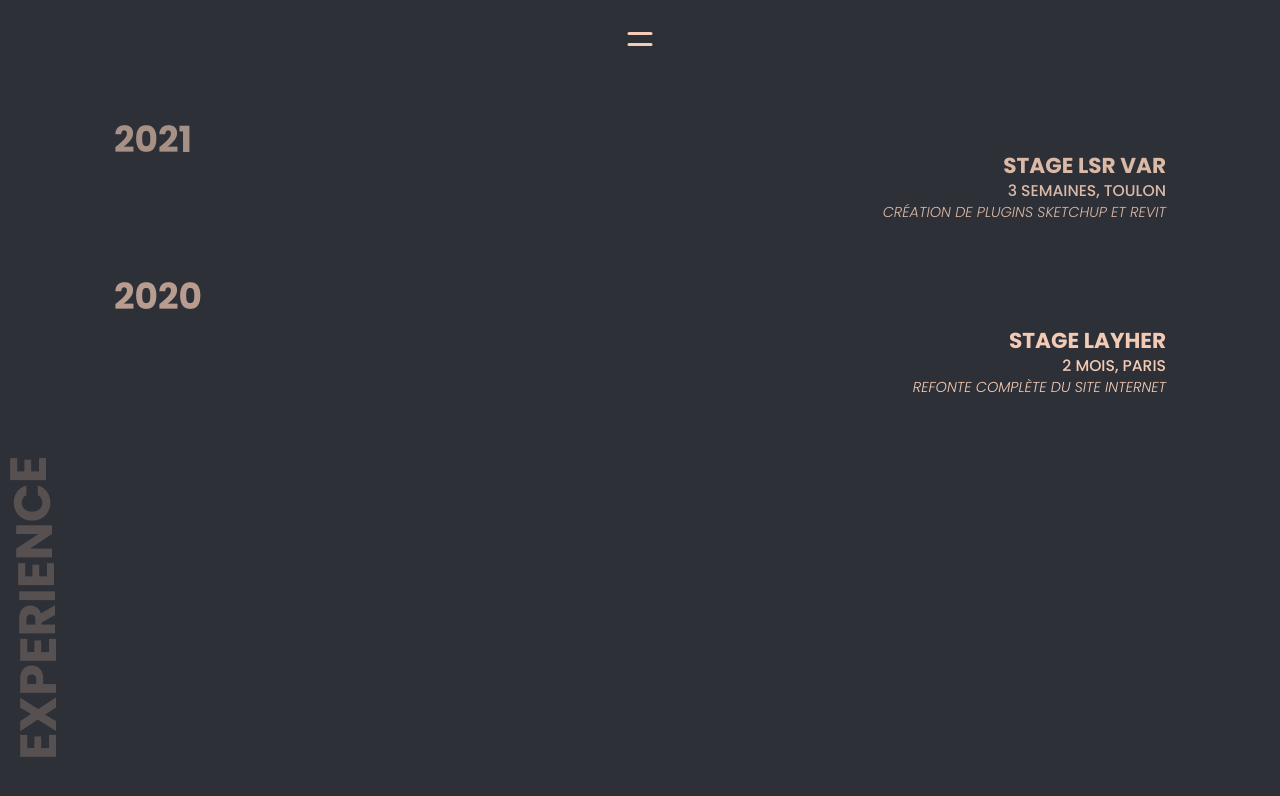
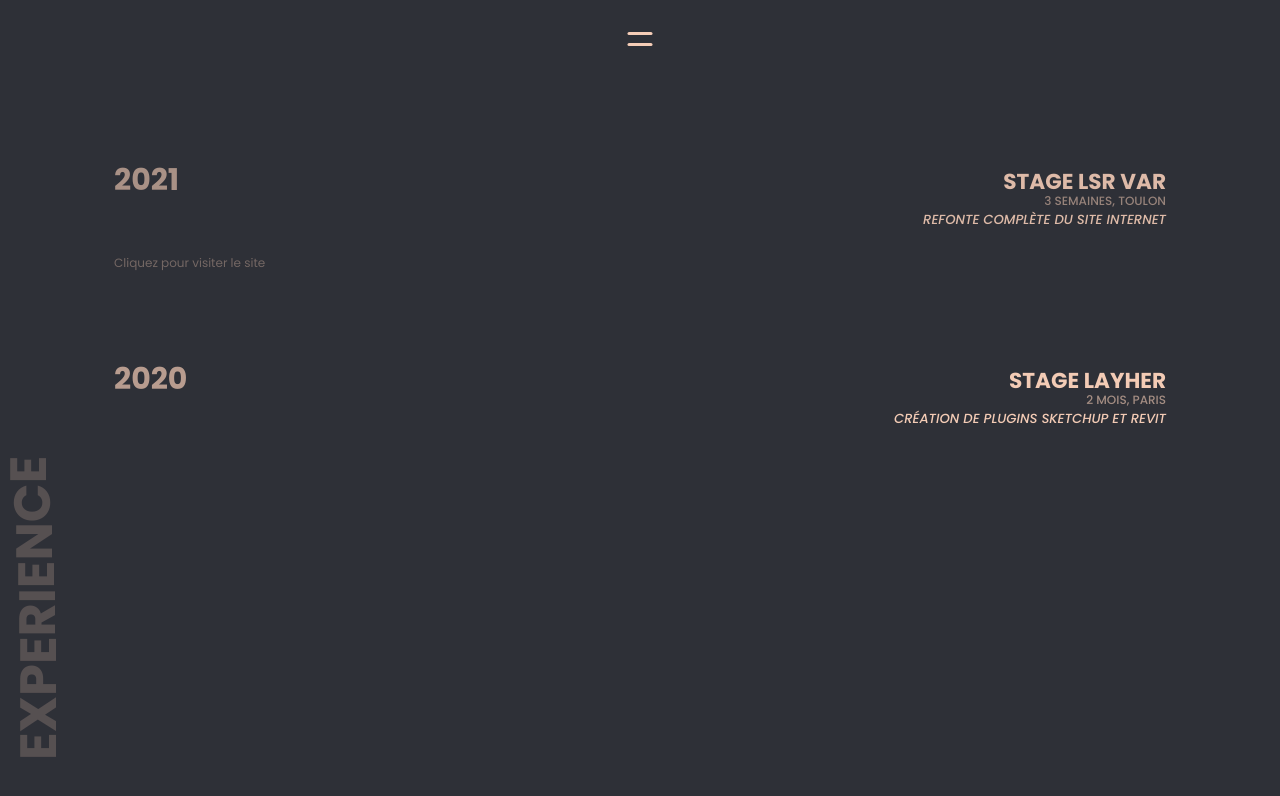
Before and after one commit to mohamed-ndoye811/webcv, a React (Create React App) app: page /experience in a window 1280 px wide. Shown: the top 796 px of the page. Built offline with nearby package versions, Linux system fonts and the light colour scheme.

Commit message:
Experience updatre

```diff
--- a/src/pages/Experience.jsx
+++ b/src/pages/Experience.jsx
@@ -1,27 +1,27 @@
-import { React, useEffect } from "react";
-import anime from "animejs";
+import { React, useEffect } from 'react';
+import anime from 'animejs';
 
 //---- Component imports
-import PageTitle from "../components/PageTitle";
+import PageTitle from '../components/PageTitle';
 
 export default function Experience(props) {
   let experienceList = [
     {
       key: 1,
       year: 2021,
-      name: "Stage lsr var",
-      durationLocation: "3 semaines, toulon",
-      tasks: "Création de plugins SketchUp et Revit",
-      link: "https://www.lsr83000.fr/",
-      languageUsed: ["html", "css", "javascript", "svelte"],
+      name: 'Stage lsr var',
+      durationLocation: '3 semaines, toulon',
+      tasks: 'Refonte complète du site internet',
+      link: 'https://www.lsr83000.fr/',
+      languageUsed: ['html', 'css', 'javascript', 'svelte'],
     },
     {
       key: 2,
       year: 2020,
-      name: "Stage Layher",
-      durationLocation: " 2 mois, paris",
-      tasks: "Refonte complète du site internet",
-      languageUsed: ["c_sharp", "ruby"],
+      name: 'Stage Layher',
+      durationLocation: ' 2 mois, paris',
+      tasks: 'Création de plugins SketchUp et Revit',
+      languageUsed: ['c_sharp', 'ruby'],
     },
   ];
 
@@ -29,10 +29,10 @@ export default function Experience(props) {
     let tl = anime.timeline();
 
     tl.add({
-      targets: ".experienceCard",
+      targets: '.experienceCard',
       translateY: [150, 0],
       opacity: [0, 1],
-      easing: "easeOutQuint",
+      easing: 'easeOutQuint',
       duration: duration,
       delay: anime.stagger(125),
     });
@@ -40,19 +40,19 @@ export default function Experience(props) {
 
   useEffect(() => {
     anime({
-      targets: ".container, .pageTitle",
+      targets: '.container, .pageTitle',
       opacity: [0, 0],
     });
 
     if (props.startAnimations) {
       setTimeout(() => {
         anime({
-          targets: ".container",
+          targets: '.container',
           opacity: [0, 1],
         });
 
         anime({
-          targets: ".pageTitle",
+          targets: '.pageTitle',
           opacity: [0, 0.2],
         });
         loadEnterAnimation(1200);
@@ -62,10 +62,10 @@ export default function Experience(props) {
 
   return (
     <>
-      <PageTitle title="Experience" />
-      <main className="experiencePage">
-        <div className="container experienceContainer">
-          <div className="experienceList">
+      <PageTitle title='Experience' />
+      <main className='experiencePage'>
+        <div className='container experienceContainer'>
+          <div className='experienceList'>
             {experienceList
               .sort((a, b) => {
                 return a.year > b.year ? 0 : 1;
@@ -76,29 +76,29 @@ export default function Experience(props) {
                     {experience.link ? (
                       <a
                         href={experience.link}
-                        className="link"
-                        rel="noreferrer"
-                        target="_blank"
+                        className='experienceCard link'
+                        rel='noreferrer'
+                        target='_blank'
                       >
-                        <div className="experienceCard" key={experience.key}>
-                          <div className="year">{experience.year}</div>
-                          <div className="name">{experience.name}</div>
-                          <div className="durationLocation">
-                            {experience.durationLocation}
-                          </div>
-
-                          <div className="tasks">{experience.tasks}</div>
+                        <div className='year'>{experience.year}</div>
+                        <div className='name'>{experience.name}</div>
+                        <div className='durationLocation'>
+                          {experience.durationLocation}
                         </div>
+                        <div className='tasks'>{experience.tasks}</div>
+                        <p className='linkIndication'>
+                          Cliquez pour visiter le site
+                        </p>
                       </a>
                     ) : (
-                      <div className="experienceCard" key={experience.key}>
-                        <div className="year">{experience.year}</div>
-                        <div className="name">{experience.name}</div>
-                        <div className="durationLocation">
+                      <div className='experienceCard'>
+                        <div className='year'>{experience.year}</div>
+                        <div className='name'>{experience.name}</div>
+                        <div className='durationLocation'>
                           {experience.durationLocation}
                         </div>
 
-                        <div className="tasks">{experience.tasks}</div>
+                        <div className='tasks'>{experience.tasks}</div>
                       </div>
                     )}
                   </>
--- a/src/scss/pages/_experience.scss
+++ b/src/scss/pages/_experience.scss
@@ -9,7 +9,7 @@
       height: fit-content;
       display: flex;
       flex-direction: column;
-      gap: 25px;
+      gap: 2.5em;
       justify-self: center;
       align-self: center;
       margin-top: 11vh;
@@ -18,45 +18,37 @@
         text-decoration: none;
         color: $clr-primary;
         text-transform: none;
+        transition: all 0.6s;
 
-        .experienceCard {
-          transition: all 0.4s;
-          padding: 3.5em 1.5em;
-          height: 150px;
-          text-align: right;
-          text-transform: uppercase;
-          border-radius: 10px;
-
-          &:hover {
-            box-shadow: 0 5px 15px rgba($color: #000000, $alpha: 0.4);
-          }
+        &:hover {
+          box-shadow: 0 7px 15px rgba($color: #000000, $alpha: 0.4);
+          outline: 1px solid $clr-primary;
         }
       }
 
       .experienceCard {
-        padding: 3.5em 1.5em;
-        height: 150px;
+        padding: 1.5em 2em;
+        height: fit-content;
         text-align: right;
         text-transform: uppercase;
         border-radius: 10px;
 
         @include screen-max($desktop) {
-          height: 150px;
           padding: 5em 1.5em;
         }
 
         @include screen-max($tablet) {
-          height: 100px;
           padding: 5em 1.5em;
         }
 
         .year {
           position: absolute;
-          font-size: 3em;
+          font-size: 2.5em;
           font-weight: 700;
-          top: 5px;
+          line-height: 1em;
           opacity: 0.7;
           @include screen-max($tablet) {
+            font-size: 5em;
             opacity: 0.6;
           }
         }
@@ -69,9 +61,10 @@
         }
 
         .durationLocation {
-          font-size: 1.3em;
+          font-size: 1em;
           font-weight: 500;
-          margin-top: -3px;
+          margin-top: -0.5em;
+          opacity: 0.6;
           @include screen-max($tablet) {
             font-size: 1.7em;
             font-weight: 400;
@@ -80,15 +73,23 @@
         }
 
         .tasks {
-          font-size: 1.2em;
+          font-size: 1.1em;
           font-style: italic;
-          font-weight: 300;
+          font-weight: 500;
           @include screen-max($tablet) {
             font-size: 1.6em;
             font-weight: 600;
             opacity: 0.6;
           }
         }
+
+        .linkIndication {
+          text-align: left;
+          opacity: 0.4;
+          position: absolute;
+          bottom: 1.5em;
+          text-transform: none;
+        }
       }
     }
   }
```
